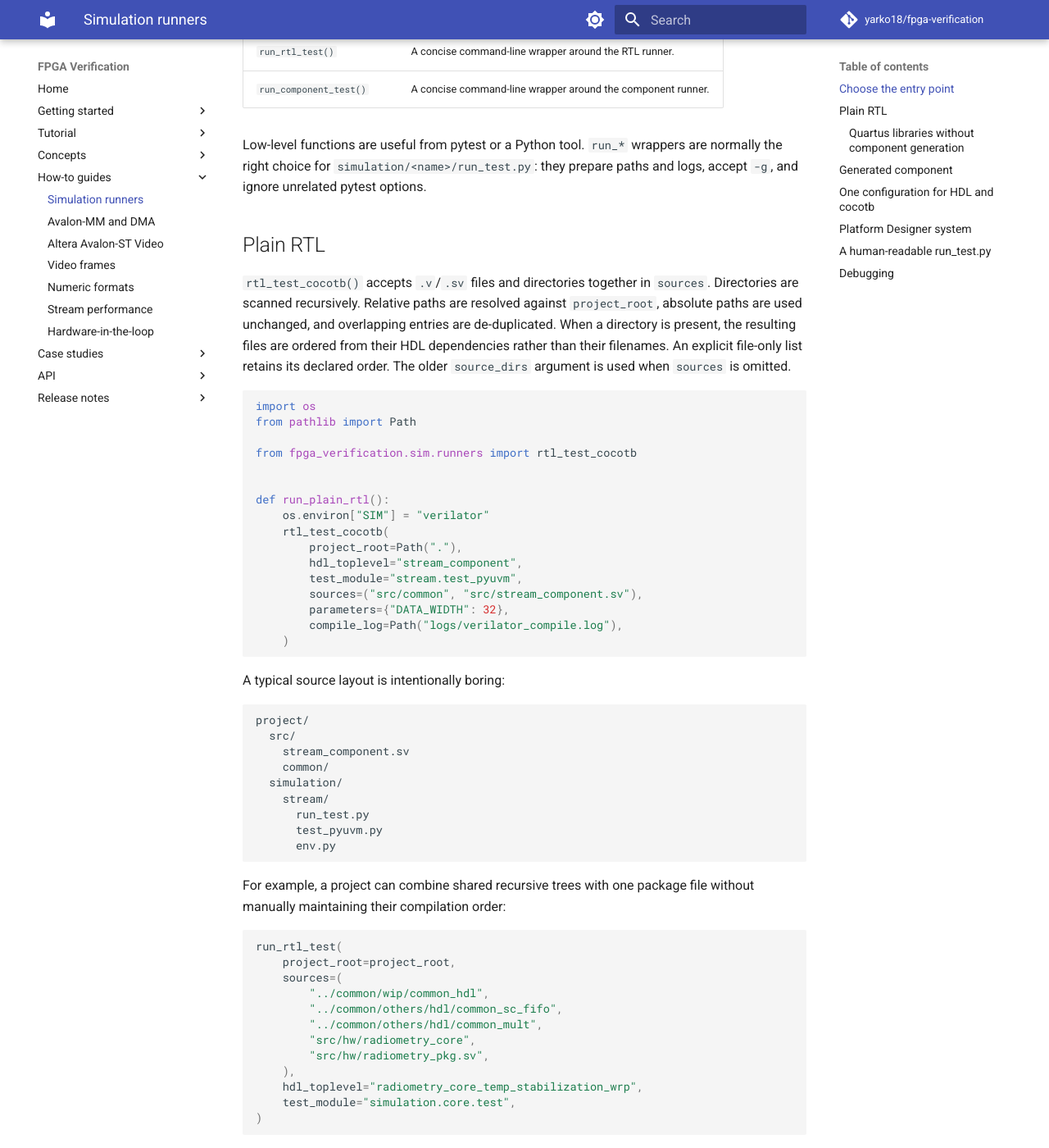
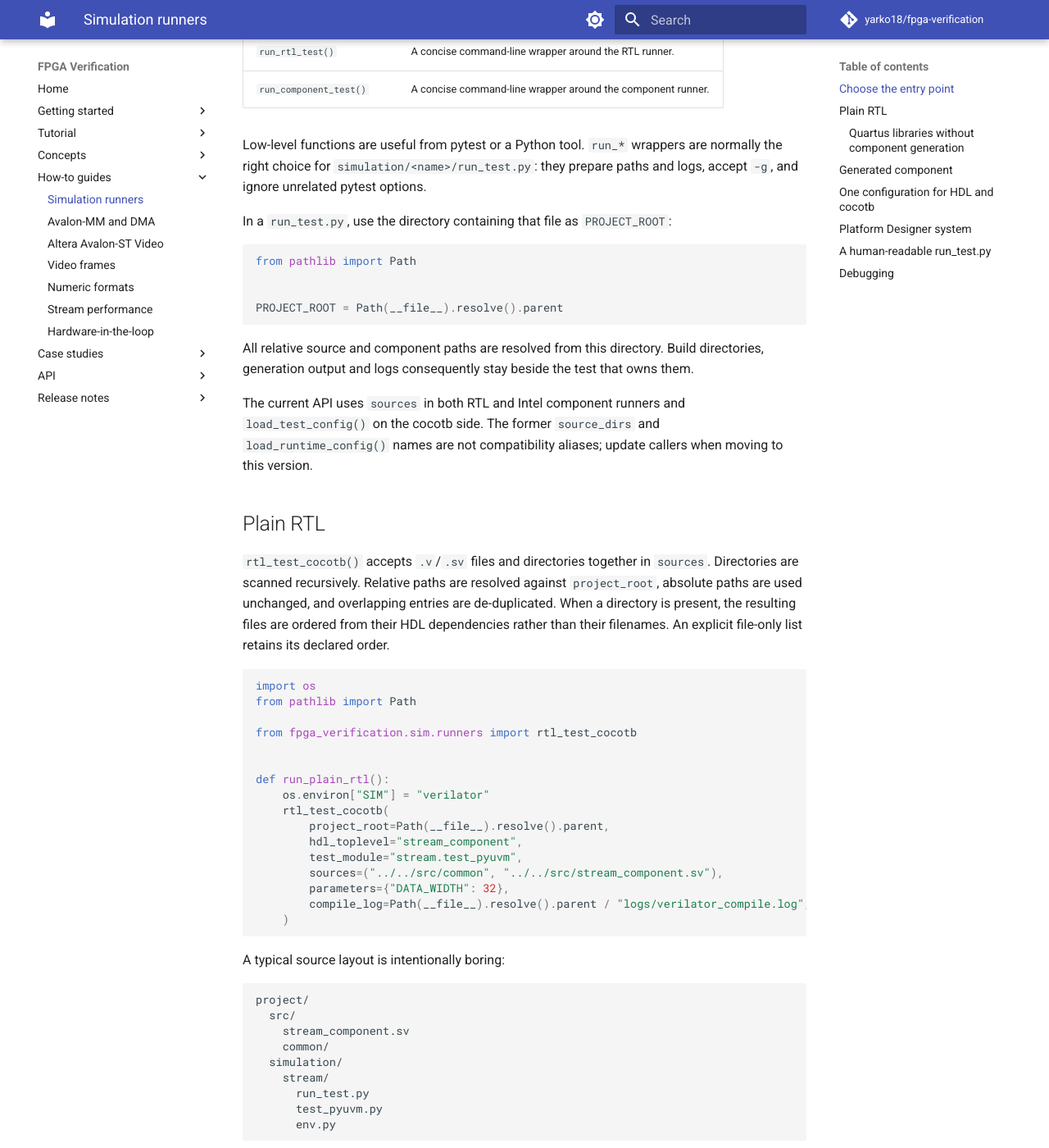
Before and after one commit to yarko18/fpga-verification, an MkDocs documentation site: the page built from docs/sim/runners.md, in a window 1280 px wide and 1400 px high, scrolled down 612 px. Shown: the whole window at 82% size. Built offline with MkDocs 1.6.1 and Material for MkDocs 9.7.7, drawn with Linux system fonts in a browser that asks for light colours; comment, search, counter and statistics services are not loaded; some of the changed text lies outside the part shown.

Commit message:
Rename runner parameters and functions,  add `CONFIG_CASE_ENV` env variable

````diff
--- a/docs/sim/runners.md
+++ b/docs/sim/runners.md
@@ -30,6 +30,24 @@
 are normally the right choice for `simulation/<name>/run_test.py`: they prepare
 paths and logs, accept `-g`, and ignore unrelated pytest options.
 
+In a `run_test.py`, use the directory containing that file as `PROJECT_ROOT`:
+
+```python
+from pathlib import Path
+
+
+PROJECT_ROOT = Path(__file__).resolve().parent
+```
+
+All relative source and component paths are resolved from this directory. Build
+directories, generation output and logs consequently stay beside the test that
+owns them.
+
+The current API uses `sources` in both RTL and Intel component runners and
+`load_test_config()` on the cocotb side. The former `source_dirs` and
+`load_runtime_config()` names are not compatibility aliases; update callers
+when moving to this version.
+
 ## Plain RTL
 
 `rtl_test_cocotb()` accepts `.v`/`.sv` files and directories together in
@@ -37,8 +55,7 @@
 against `project_root`, absolute paths are used unchanged, and overlapping
 entries are de-duplicated. When a directory is present, the resulting files are
 ordered from their HDL dependencies rather than their filenames. An explicit
-file-only list retains its declared order. The older `source_dirs` argument is
-used when `sources` is omitted.
+file-only list retains its declared order.
 
 ```python
 import os
@@ -50,12 +67,12 @@
 def run_plain_rtl():
     os.environ["SIM"] = "verilator"
     rtl_test_cocotb(
-        project_root=Path("."),
+        project_root=Path(__file__).resolve().parent,
         hdl_toplevel="stream_component",
         test_module="stream.test_pyuvm",
-        sources=("src/common", "src/stream_component.sv"),
+        sources=("../../src/common", "../../src/stream_component.sv"),
         parameters={"DATA_WIDTH": 32},
-        compile_log=Path("logs/verilator_compile.log"),
+        compile_log=Path(__file__).resolve().parent / "logs/verilator_compile.log",
     )
 ```
 
@@ -78,13 +95,13 @@
 
 ```python
 run_rtl_test(
-    project_root=project_root,
+    project_root=PROJECT_ROOT,
     sources=(
-        "../common/wip/common_hdl",
-        "../common/others/hdl/common_sc_fifo",
-        "../common/others/hdl/common_mult",
-        "src/hw/radiometry_core",
-        "src/hw/radiometry_pkg.sv",
+        "../../../common/wip/common_hdl",
+        "../../../common/others/hdl/common_sc_fifo",
+        "../../../common/others/hdl/common_mult",
+        "../../src/hw/radiometry_core",
+        "../../src/hw/radiometry_pkg.sv",
     ),
     hdl_toplevel="radiometry_core_temp_stabilization_wrp",
     test_module="simulation.core.test",
@@ -135,6 +152,10 @@
 file, joins generated composition HDL with source HDL, adds selected tool
 models, then calls the RTL runner. The normal generated directory is temporary.
 
+Its `sources` argument has the same public name as the RTL runner argument, but
+component generation uses it as a set of source-tree directories for IP
+catalogue generation and matching generated HDL back to the original files.
+
 ```python
 from pathlib import Path
 
@@ -143,16 +164,16 @@
 
 def run_generated_component(generate_only=False):
     return component_test_cocotb(
-        project_root=Path("."),
-        component_file=Path("src/component_hw.tcl"),
-        source_dirs=[Path("src/hw")],
+        project_root=Path(__file__).resolve().parent,
+        component_file=Path("../../src/component_hw.tcl"),
+        sources=[Path("../../src/hw")],
         hdl_toplevel="component",
         test_module="stream.test_pyuvm",
         component_parameters={"DATA_WIDTH": 32},
         build_args=["-Wno-PARAMNODEFAULT"],
         generate_only=generate_only,
-        ip_generate_log=Path("logs/ip_generate.log"),
-        compile_log=Path("logs/verilator_compile.log"),
+        ip_generate_log=Path(__file__).resolve().parent / "logs/ip_generate.log",
+        compile_log=Path(__file__).resolve().parent / "logs/verilator_compile.log",
     )
 ```
 
@@ -180,7 +201,7 @@
 For a plain or generated DUT, use one resolved `ComponentConfig`. Fields marked
 with `hdl_parameter()` are passed to RTL compilation or component generation;
 the same resolved object is serialised into the cocotb environment. The
-testbench restores it with `load_runtime_config()`.
+testbench restores it with `load_test_config()`.
 
 ```python
 from dataclasses import dataclass
@@ -201,13 +222,34 @@
 run_component_test(..., config=get_test_config())
 
 # Cocotb side, in test_pyuvm.py
-cfg = load_runtime_config(TestConfig)
+cfg = load_test_config(TestConfig)
 ```
 
 Do not also pass a conflicting `component_parameters` mapping. A missing,
 stale or malformed runtime configuration is an error by design: creating a
 new default config in cocotb would hide a mismatch with generated HDL. See
 [Project style](../guide/testbench-style.md) for the ownership rule.
+
+Host-side named configurations can share the standard selector:
+
+```python
+from fpga_verification.sim import resolve_config_case
+
+
+def get_test_config(case=None):
+    return resolve_config_case(
+        {
+            "default": TestConfig,
+            "wide": lambda: TestConfig(data_width=64),
+        },
+        case,
+    )
+```
+
+With no explicit `case`, the helper reads `FPGA_VERIFICATION_CONFIG_CASE` and
+falls back to `default`. The public `CONFIG_CASE_ENV` constant provides that
+environment-variable name to matrix launchers and other host-side tooling.
+Factories are evaluated only for the selected case.
 
 ## Platform Designer system
 
````
Also changed, not shown: other parts of docs/sim/runners.md (+3 -3 lines), CHANGELOG.md (+11 -0 lines), README.md (+26 -0 lines), docs/guide/testbench-style.md (+18 -1 lines), docs/tutorial/stream-pipeline.md (+33 -3 lines), examples/stream_pipeline/README.md (+14 -2 lines), 13 other files.
